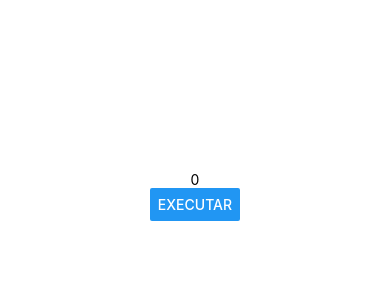
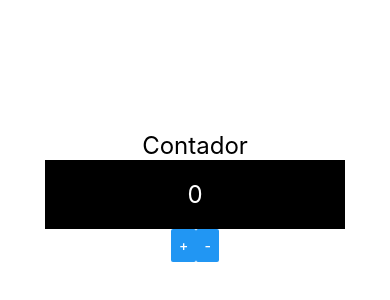
Before and after one commit to emilioeiji/reactNativeExercicios, a React Native app: screen / in a window 390 px wide. Shown: the part 226-526 px from the top of the page. Built offline with nearby package versions, Linux system fonts and the light colour scheme.

Commit message:
Comunicação Direta Indireta

```diff
--- a/src/App.js
+++ b/src/App.js
@@ -10,12 +10,14 @@
 // import Botao from './components/Botao'
 // import Contador from './components/Contador'
 // import Pai from './components/direta/Pai'
-import Pai from './components/indireta/Pai'
+// import Pai from './components/indireta/Pai'
+import ContadorV2 from './components/contador/ContadorV2'
 
 export default () => (
     <View style={style.App}>
+        <ContadorV2 />
+        {/*
         <Pai />
-        {/*
         <Pai />
         <Contador inicial={100} />
         <Botao />
--- /dev/null
+++ b/src/components/contador/ContadorBotoes.js
@@ -0,0 +1,17 @@
+import React from 'react'
+import { View, Button, StyleSheet } from 'react-native'
+
+export default props => {
+    return (
+        <View style={style.Botoes}>
+            <Button title='+' onPress={props.inc} />
+            <Button title='-' onPress={props.dec} />
+        </View>
+    )
+}
+
+const style = StyleSheet.create({
+    Botoes: {
+        flexDirection: 'row'
+    }
+})
--- /dev/null
+++ b/src/components/contador/ContadorDisplay.js
@@ -0,0 +1,24 @@
+import React from 'react'
+import { View, Text, StyleSheet } from 'react-native'
+import Estilo from '../estilo'
+
+export default props => {
+    return (
+        <View style={style.Display}>
+            <Text style={[Estilo.txtG, style.DisplayText]}>
+                {props.num}
+            </Text>
+        </View>
+    )
+}
+
+const style = StyleSheet.create({
+    Display: {
+        backgroundColor: '#000',
+        padding: 20,
+        width: 300,
+    },
+    DisplayText: {
+        color: '#fff',
+    }
+})
--- /dev/null
+++ b/src/components/contador/ContadorV2.js
@@ -0,0 +1,23 @@
+import React, { useState } from 'react'
+import { Text } from 'react-native'
+import Estilo from '../estilo'
+
+import ContadorDisplay from './ContadorDisplay'
+import ContadorBotoes from './ContadorBotoes'
+
+export default props => {
+    const [num, setNum] = useState(0)
+
+    const inc = () => setNum(num +1)
+    const dec = () => setNum(num -1)
+
+    return (
+        <>
+            <Text style={Estilo.txtG}>
+                Contador
+            </Text>
+            <ContadorDisplay num={num} />
+            <ContadorBotoes inc={inc} dec={dec} />
+        </>
+    )
+}
```
